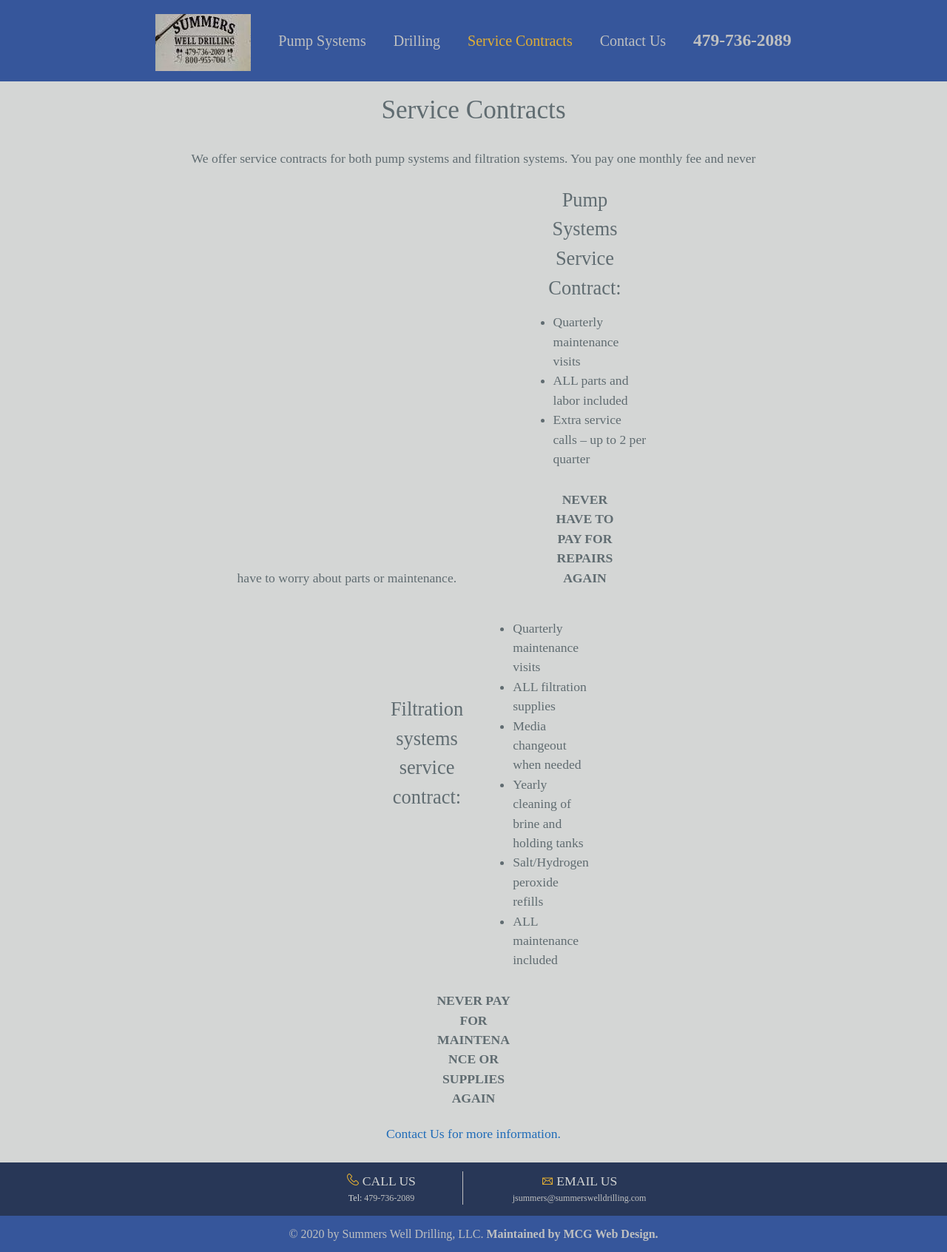
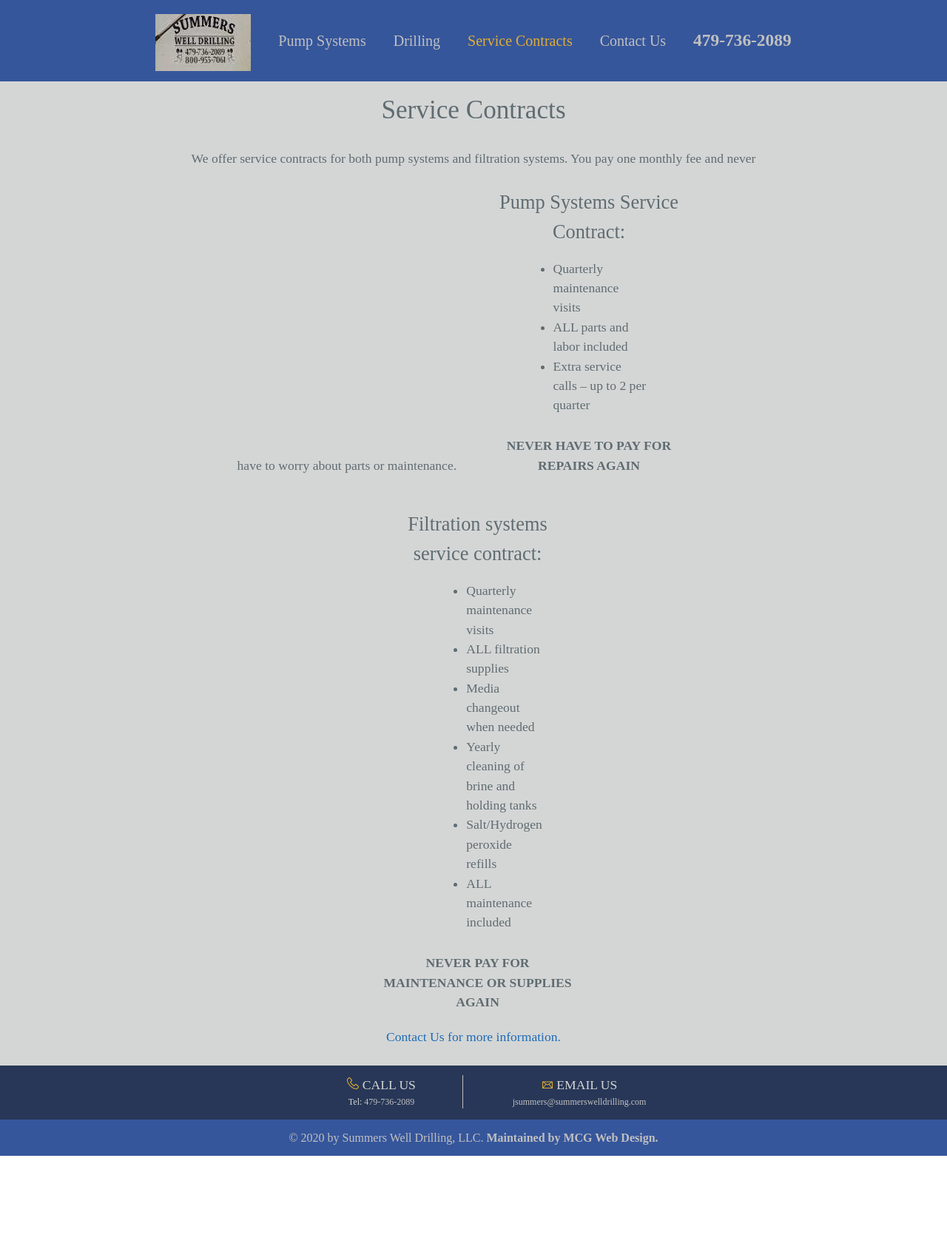
Before and after one commit to jamess999888/SummersDrilling, a Jekyll site: the page built from serviceContracts.md, in a window 1280 px wide. Shown: the whole page at 74% size. Built offline with Jekyll 4.4.1, drawn with Linux system fonts in a browser that asks for light colours; our own code applies the rules of GitHub Pages for plain Markdown files; after the commit the page ends 1562 px from its top, so only the background shows below that.

Commit message:
working on service contracts

```diff
--- a/css/style.css
+++ b/css/style.css
@@ -1298,12 +1298,17 @@ ul.topnav li.right {
     padding: 2% 0;
 }
 
-#serviceContracts .listHeader,
-#serviceContracts .listFooter,
 #serviceContracts .outerList {
     display: inline-block;
     padding: 2% 2% 2% 2%;
     width: 40%;
+    margin: 0 2%;
+}
+
+#serviceContracts .listHeader,
+#serviceContracts .listFooter {
+    display: inline-block;
+    padding: 2% 2% 2% 2%;
     margin: 0 2%;
 }
 
```
